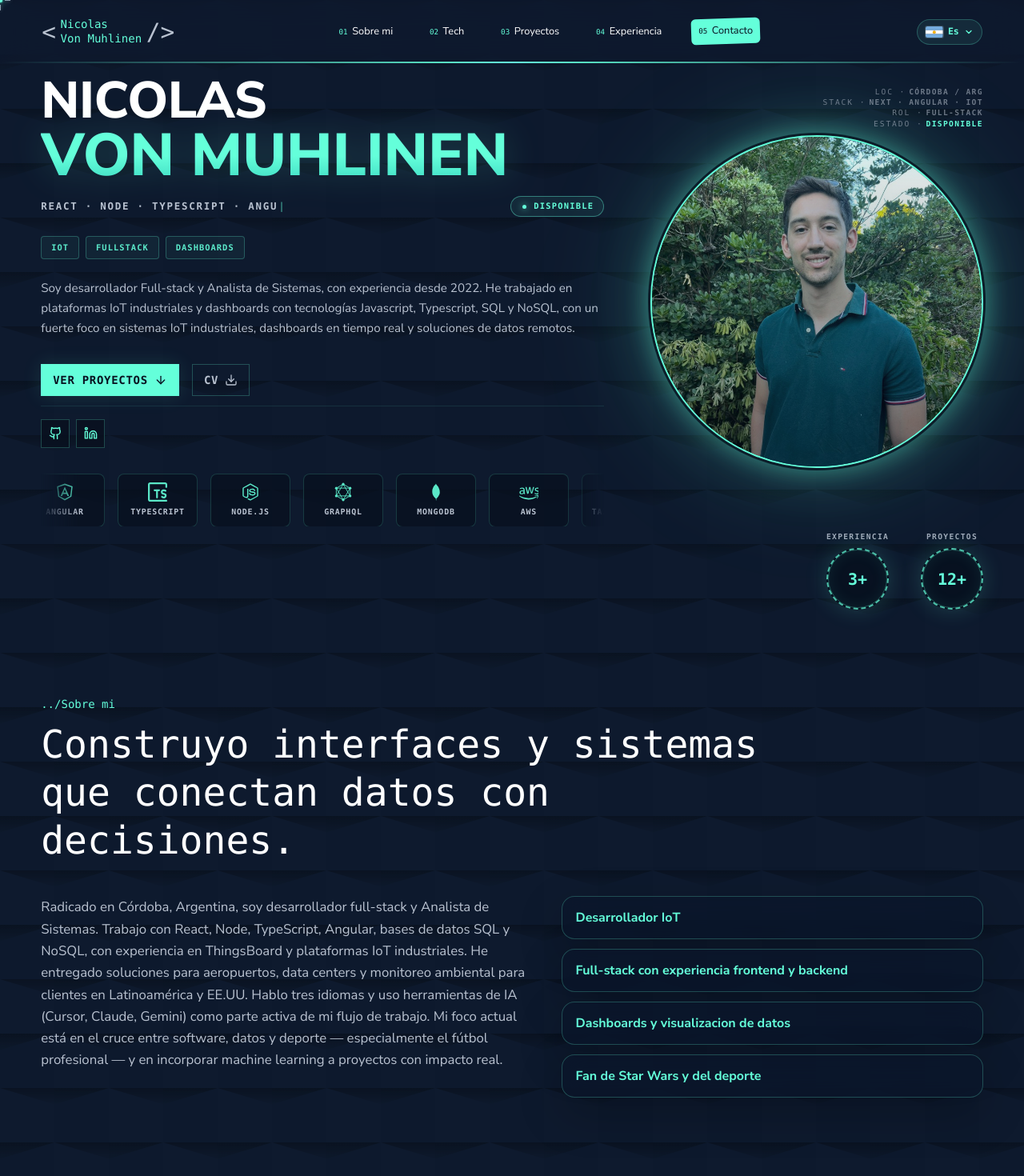
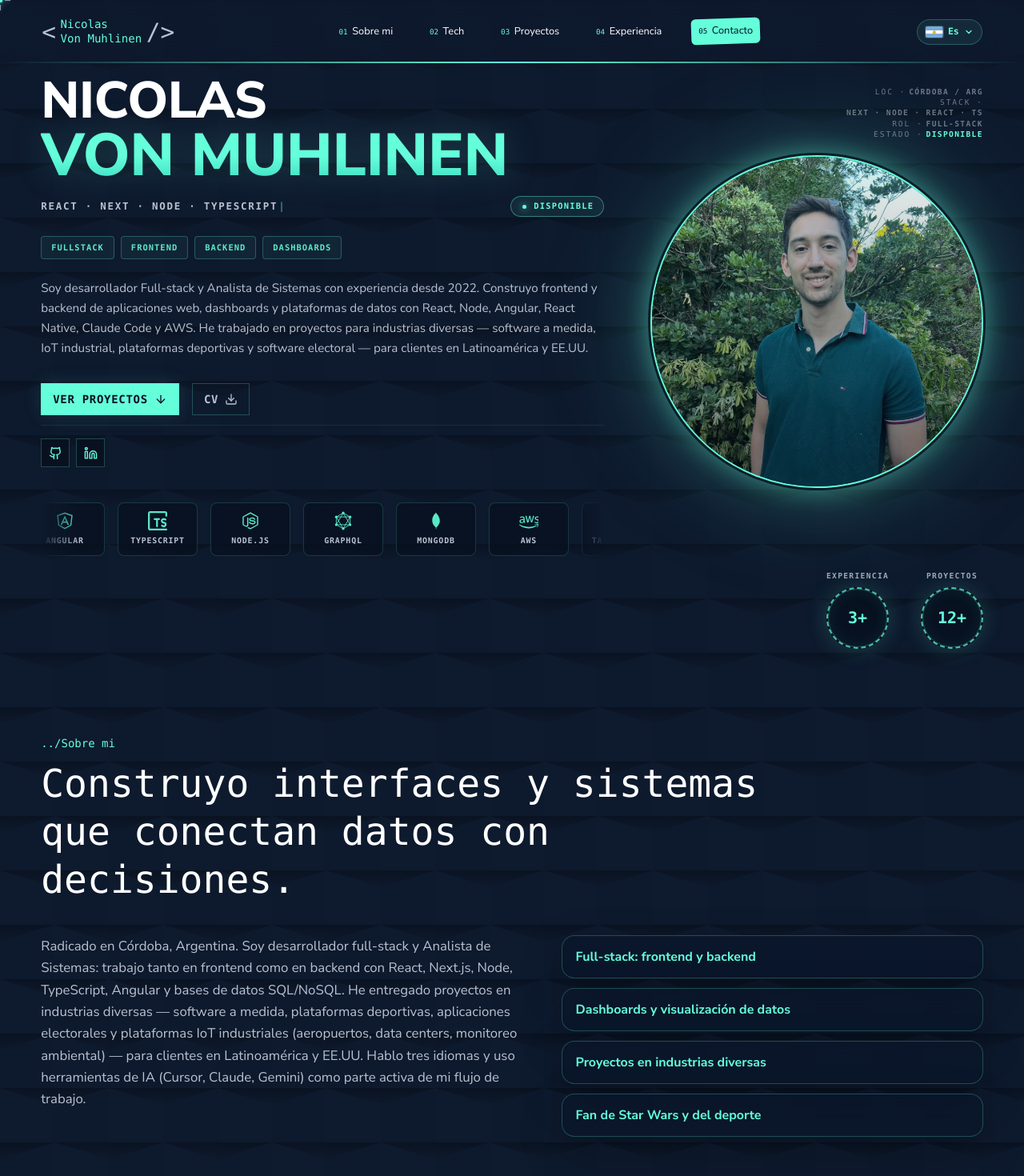
Before and after one commit to nicovon24/PortafolioNuevo, a Next.js app: page / in a window 1280 px wide. Shown: the top 1470 px of the page at 80% size. Built offline with nearby package versions, Linux system fonts and the light colour scheme.

Commit message:
fix: update texts about me

```diff
--- a/public/locales/en/common.json
+++ b/public/locales/en/common.json
@@ -10,7 +10,7 @@
     "locKey": "Loc ·",
     "locVal": "Córdoba / ARG",
     "stackKey": "Stack ·",
-    "stackVal": "Next · Angular · IoT",
+    "stackVal": "Next · Node · React · TS",
     "roleKey": "Role ·",
     "roleVal": "Full-stack",
     "statusKey": "Status ·",
@@ -23,22 +23,22 @@
     "experienceStat": "Experience",
     "projectsStat": "Projects",
     "stackFocus": "Focus & stack",
-    "intro": "I'm a Full-stack Developer and Systems Analyst with experience since 2022. I've worked on industrial IoT platforms and dashboards using JavaScript, TypeScript, SQL and NoSQL technologies, with a strong focus on industrial IoT systems, real-time dashboards, and remote data solutions.",
+    "intro": "I'm a Full-stack Developer and Systems Analyst with experience since 2022. I build the frontend and backend of web applications, dashboards and data platforms with React, Node, Angular, React Native, Claude Code and AWS. I've worked on projects across diverse industries — custom software, industrial IoT, sports platforms and electoral software — for clients in Latin America and the US.",
     "phrases": [
       "Full-stack developer",
-      "React · Node · TypeScript · Angular",
+      "React · Next · Node · TypeScript",
       "+3 years of experience",
-      "IoT, Dashboards & Sports"
+      "Frontend · Backend · Product"
     ]
   },
   "about": {
     "eyebrow": "../About me",
     "title": "I build interfaces and systems that connect data with decisions.",
-    "description": "Based in Córdoba, Argentina, I'm a full-stack developer and Systems Analyst. I work with React, Node, TypeScript, Angular, SQL and NoSQL databases, with experience in ThingsBoard and industrial IoT platforms. I've delivered solutions for airports, data centers and environmental monitoring for clients in Latin America and the US. I speak three languages and use AI tools (Cursor, Claude, Gemini) as an active part of my workflow. My current focus is at the intersection of software, data and sport — especially professional football — and incorporating machine learning into projects with real impact.",
+    "description": "Based in Córdoba, Argentina. I'm a full-stack developer and Systems Analyst: I work both on the frontend and the backend with React, Next.js, Node, TypeScript, Angular and SQL/NoSQL databases. I've shipped projects across diverse industries — custom software, sports platforms, electoral applications and industrial IoT platforms (airports, data centers, environmental monitoring) — for clients in Latin America and the US. I speak three languages and use AI tools (Cursor, Claude, Gemini) as an active part of my workflow.",
     "services": [
-      "IoT Developer",
-      "Full-stack with frontend and backend experience",
-      "Dashboards and data visualization",
+      "Full-stack: frontend & backend",
+      "Dashboards & data visualization",
+      "Projects across diverse industries",
       "Star Wars and sports fan"
     ]
   },
@@ -81,7 +81,7 @@
     "title": "Experience",
     "items": {
       "senzary": {
-        "title": "Full-stack IoT Developer",
+        "title": "Full-stack Developer · Industrial IoT",
         "date": "August 2023 - Present",
         "points": [
           "End-to-end industrial IoT dashboard work with strong UX/UI emphasis for operations and quick reading of sensors and KPIs",
@@ -114,7 +114,7 @@
   "contact": {
     "eyebrow": "../Contact",
     "title": "Available for freelance and full-time positions.",
-    "description": "If you have a project involving data, IoT or sports — or just want to connect — feel free to reach out.",
+    "description": "If you have a project — custom software, dashboards, data platforms or any idea — feel free to reach out.",
     "form": {
       "name": "Name",
       "namePlaceholder": "Your name",
--- a/public/locales/es/common.json
+++ b/public/locales/es/common.json
@@ -10,7 +10,7 @@
     "locKey": "Loc ·",
     "locVal": "Córdoba / ARG",
     "stackKey": "Stack ·",
-    "stackVal": "Next · Angular · IoT",
+    "stackVal": "Next · Node · React · TS",
     "roleKey": "Rol ·",
     "roleVal": "Full-stack",
     "statusKey": "Estado ·",
@@ -23,22 +23,22 @@
     "experienceStat": "Experiencia",
     "projectsStat": "Proyectos",
     "stackFocus": "Enfoques y stack",
-    "intro": "Soy desarrollador Full-stack y Analista de Sistemas, con experiencia desde 2022. He trabajado en plataformas IoT industriales y dashboards con tecnologías Javascript, Typescript, SQL y NoSQL, con un fuerte foco en sistemas IoT industriales, dashboards en tiempo real y soluciones de datos remotos.",
+    "intro": "Soy desarrollador Full-stack y Analista de Sistemas con experiencia desde 2022. Construyo frontend y backend de aplicaciones web, dashboards y plataformas de datos con React, Node, Angular, React Native, Claude Code y AWS. He trabajado en proyectos para industrias diversas — software a medida, IoT industrial, plataformas deportivas y software electoral — para clientes en Latinoamérica y EE.UU.",
     "phrases": [
       "Full-stack developer",
-      "React · Node · TypeScript · Angular",
+      "React · Next · Node · TypeScript",
       "+3 años de experiencia",
-      "IoT, Dashboards y Deportes"
+      "Frontend · Backend · Producto"
     ]
   },
   "about": {
     "eyebrow": "../Sobre mi",
     "title": "Construyo interfaces y sistemas que conectan datos con decisiones.",
-    "description": "Radicado en Córdoba, Argentina, soy desarrollador full-stack y Analista de Sistemas. Trabajo con React, Node, TypeScript, Angular, bases de datos SQL y NoSQL, con experiencia en ThingsBoard y plataformas IoT industriales. He entregado soluciones para aeropuertos, data centers y monitoreo ambiental para clientes en Latinoamérica y EE.UU. Hablo tres idiomas y uso herramientas de IA (Cursor, Claude, Gemini) como parte activa de mi flujo de trabajo. Mi foco actual está en el cruce entre software, datos y deporte — especialmente el fútbol profesional — y en incorporar machine learning a proyectos con impacto real.",
+    "description": "Radicado en Córdoba, Argentina. Soy desarrollador full-stack y Analista de Sistemas: trabajo tanto en frontend como en backend con React, Next.js, Node, TypeScript, Angular y bases de datos SQL/NoSQL. He entregado proyectos en industrias diversas — software a medida, plataformas deportivas, aplicaciones electorales y plataformas IoT industriales (aeropuertos, data centers, monitoreo ambiental) — para clientes en Latinoamérica y EE.UU. Hablo tres idiomas y uso herramientas de IA (Cursor, Claude, Gemini) como parte activa de mi flujo de trabajo.",
     "services": [
-      "Desarrollador IoT",
-      "Full-stack con experiencia frontend y backend",
-      "Dashboards y visualizacion de datos",
+      "Full-stack: frontend y backend",
+      "Dashboards y visualización de datos",
+      "Proyectos en industrias diversas",
       "Fan de Star Wars y del deporte"
     ]
   },
@@ -81,7 +81,7 @@
     "title": "Experiencias",
     "items": {
       "senzary": {
-        "title": "Full-stack IoT Developer",
+        "title": "Full-stack Developer · IoT industrial",
         "date": "Agosto 2023 - Actualidad",
         "points": [
           "Desarrollo end-to-end de dashboards IoT industriales, con fuerte foco en UX/UI para supervisión y lectura rápida de sensores y KPIs",
@@ -114,7 +114,7 @@
   "contact": {
     "eyebrow": "../Contacto",
     "title": "Disponible para freelance y posiciones full-time.",
-    "description": "Si tenés un proyecto con datos, IoT o deportes — o simplemente querés charlar — escribime.",
+    "description": "Si tenés un proyecto — software a medida, dashboards, plataformas de datos o cualquier idea — escribime.",
     "form": {
       "name": "Nombre",
       "namePlaceholder": "Tu nombre",
--- a/src/app/layout.tsx
+++ b/src/app/layout.tsx
@@ -11,9 +11,9 @@ const nunitoSans = Nunito_Sans({
 });
 
 export const metadata: Metadata = {
-  title: "Nicolas Von Muhlinen | Full-stack IoT Developer",
+  title: "Nicolas Von Muhlinen | Full-stack Developer",
   description:
-    "Portfolio de Nicolas Von Muhlinen, desarrollador Full-stack IoT basado en Cordoba, Argentina.",
+    "Portfolio de Nicolas Von Muhlinen, desarrollador Full-stack (frontend y backend) basado en Córdoba, Argentina. Proyectos en industrias diversas: software a medida, plataformas de datos, dashboards e IoT.",
   // Dark Reader looks for meta[name=darkreader-lock]; Next skips `other` values that are "", so content must be non-empty.
   other: {
     "darkreader-lock": "on",
--- a/src/components/sections/HeroSection.tsx
+++ b/src/components/sections/HeroSection.tsx
@@ -49,7 +49,7 @@ const hudValMuted =
 const hudValAccent =
   "text-right font-semibold uppercase tracking-[0.14em] text-accent";
 
-const HERO_TAGS = ["IoT", "Fullstack", "Dashboards"] as const;
+const HERO_TAGS = ["Fullstack", "Frontend", "Backend", "Dashboards"] as const;
 
 const heroHudViewport = { once: true as const, margin: "-80px" as const };
 
@@ -117,10 +117,10 @@ export default function HeroSection() {
   return (
     <section
       id="top"
-      className="relative flex min-h-screen w-full flex-col items-start overflow-hidden pb-32 pt-[4.5rem] max-lg:pt-[4.75rem] sm:pb-36 sm:pt-20 lg:pt-24"
+      className="relative flex w-full flex-col items-start overflow-hidden pb-12 pt-28 sm:pb-14 sm:pt-32 lg:min-h-screen lg:pb-36 lg:pt-24"
     >
       <aside
-        className="pointer-events-none absolute right-page z-[2] hidden max-w-[14rem] text-right md:block top-[5.75rem] lg:top-[6.75rem]"
+        className="pointer-events-none absolute right-page top-[5.75rem] z-[2] hidden max-w-[14rem] text-right lg:top-[6.75rem] lg:block"
         aria-label={t("hero.profileSummary")}
       >
         <motion.div
@@ -149,39 +149,11 @@ export default function HeroSection() {
         </motion.div>
       </aside>
 
-      {/* Flex row: text left, photo right; max-w keeps the layout balanced on huge screens */}
-      <div className="relative z-0 mx-auto flex w-full min-w-0 max-w-[110rem] flex-1 flex-col justify-center px-page text-left md:flex-row md:items-center md:gap-6 lg:gap-10 xl:gap-12">
+      {/* Flex row at lg+: text left, photo right. Stacked below lg so the photo doesn't get cramped on tablets. */}
+      <div className="relative z-0 mx-auto flex w-full min-w-0 max-w-[110rem] flex-col justify-start px-page pt-1 text-left lg:flex-1 lg:flex-row lg:items-center lg:justify-center lg:gap-10 lg:pt-0 xl:gap-12">
 
-        {/* ── PHOTO (DOM first → top on mobile; md:order-2 → right on desktop) ── */}
-        <MotionFade className="flex justify-center pb-6 md:order-2 md:ml-auto md:shrink-0 md:pb-0">
-          <div
-            className="relative size-[11.5rem] sm:size-[13.5rem] md:size-[18rem] lg:size-[22rem] xl:size-[26rem]"
-            aria-hidden="false"
-          >
-            {/* ambient glow */}
-            <span className="pointer-events-none absolute -inset-4 rounded-full bg-accent/15 blur-3xl" aria-hidden />
-            {/* pulse ring */}
-            <span className="pointer-events-none absolute inset-0 animate-pulse rounded-full ring-1 ring-accent/25" aria-hidden />
-            {/* photo circle */}
-            <div className="relative size-full overflow-hidden rounded-full border-2 border-accent shadow-[0_0_0_3px_rgba(8,17,31,0.85),0_0_32px_rgba(100,255,218,0.45),0_0_80px_rgba(100,255,218,0.18),inset_0_0_36px_rgba(100,255,218,0.12)]">
-              <Image
-                src="/images/profile/profile.png"
-                alt={profile.name}
-                fill
-                sizes="(min-width: 1280px) 26rem, (min-width: 1024px) 22rem, (min-width: 768px) 18rem, (min-width: 640px) 13.5rem, 11.5rem"
-                className="object-cover object-[center_18%]"
-                priority
-              />
-              <span
-                className="pointer-events-none absolute inset-0 bg-[radial-gradient(circle_at_50%_30%,rgba(100,255,218,0.08),transparent_60%),linear-gradient(180deg,rgba(8,17,31,0.05)_0%,rgba(8,17,31,0.55)_100%)]"
-                aria-hidden
-              />
-            </div>
-          </div>
-        </MotionFade>
-
-        {/* ── TEXT (md:order-1 → left on desktop) ── */}
-        <div className="min-w-0 flex-1 md:order-1 md:max-w-[34rem] lg:max-w-[38rem] xl:max-w-[44rem]">
+        {/* ── TEXT (DOM first → above on tablet/mobile / left on desktop) ── */}
+        <div className="min-w-0 flex-1 lg:max-w-[38rem] xl:max-w-[44rem]">
           <MotionSlide direction="left">
             <HeroScrambleName
               firstName={heroFirstName}
@@ -242,7 +214,7 @@ export default function HeroSection() {
           </MotionFade>
           <MotionFade delay={0.28} className="mt-6 sm:mt-8">
             <div
-              className="hero-tech-mask group/hero-tech relative w-full overflow-hidden"
+              className="hero-tech-mask group/hero-tech relative w-full overflow-x-clip overflow-y-visible py-3"
               aria-label="Tech and tools carousel"
               role="region"
             >
@@ -269,10 +241,38 @@ export default function HeroSection() {
             </div>
           </MotionFade>
         </div>
+
+        {/* ── PHOTO (DOM last → below carousel on tablet/mobile / right on desktop) ── */}
+        <MotionFade className="flex justify-center pt-6 lg:order-2 lg:ml-auto lg:shrink-0 lg:pt-0">
+          <div
+            className="relative size-[14rem] sm:size-[16rem] md:size-[18rem] lg:size-[22rem] xl:size-[26rem]"
+            aria-hidden="false"
+          >
+            {/* ambient glow */}
+            <span className="pointer-events-none absolute -inset-4 rounded-full bg-accent/15 blur-3xl" aria-hidden />
+            {/* pulse ring */}
+            <span className="pointer-events-none absolute inset-0 animate-pulse rounded-full ring-1 ring-accent/25" aria-hidden />
+            {/* photo circle */}
+            <div className="relative size-full overflow-hidden rounded-full border-2 border-accent shadow-[0_0_0_3px_rgba(8,17,31,0.85),0_0_32px_rgba(100,255,218,0.45),0_0_80px_rgba(100,255,218,0.18),inset_0_0_36px_rgba(100,255,218,0.12)]">
+              <Image
+                src="/images/profile/profile.png"
+                alt={profile.name}
+                fill
+                sizes="(min-width: 1280px) 26rem, (min-width: 1024px) 22rem, (min-width: 768px) 18rem, (min-width: 640px) 16rem, 14rem"
+                className="object-cover object-[center_18%]"
+                priority
+              />
+              <span
+                className="pointer-events-none absolute inset-0 bg-[radial-gradient(circle_at_50%_30%,rgba(100,255,218,0.08),transparent_60%),linear-gradient(180deg,rgba(8,17,31,0.05)_0%,rgba(8,17,31,0.55)_100%)]"
+                aria-hidden
+              />
+            </div>
+          </div>
+        </MotionFade>
       </div>
 
       <motion.aside
-        className="pointer-events-none absolute bottom-[4.25rem] right-page z-[2] flex gap-8 sm:bottom-10 sm:gap-10"
+        className="pointer-events-none absolute bottom-[4.25rem] right-page z-[2] hidden gap-8 sm:bottom-10 sm:gap-10 lg:flex"
         aria-label={t("hero.statsLabel")}
         variants={heroStatsListVariants}
         initial="hidden"
--- a/src/data/portfolio.ts
+++ b/src/data/portfolio.ts
@@ -12,9 +12,9 @@ export const profile = {
   roleSecond: "Developer",
   location: "Córdoba, Argentina",
   intro:
-    "Soy desarrollador Full-stack y Analista de Sistemas, con experiencia desde 2022. He trabajado en plataformas IoT industriales y dashboards con tecnologías Javascript, Typescript, SQL y NoSQL, con un fuerte foco en sistemas IoT industriales, dashboards en tiempo real y soluciones de datos remotos.",
+    "Soy desarrollador Full-stack y Analista de Sistemas con experiencia desde 2022. Construyo frontend y backend de aplicaciones web, dashboards y plataformas de datos con React, Node, Angular, React Native, Claude Code y AWS. He trabajado en proyectos para industrias diversas — software a medida, IoT industrial, plataformas deportivas y software electoral — para clientes en Latinoamérica y EE.UU.",
   about:
-    "Radicado en Córdoba, Argentina, soy desarrollador full-stack y Analista de Sistemas. Trabajo con React, Node, TypeScript, Angular, bases de datos SQL y NoSQL, con experiencia en ThingsBoard y plataformas IoT industriales. He entregado soluciones para aeropuertos, data centers y monitoreo ambiental para clientes en Latinoamérica y EE.UU. Hablo tres idiomas y uso herramientas de IA (Cursor, Claude, Gemini) como parte activa de mi flujo de trabajo. Mi foco actual está en el cruce entre software, datos y deporte — especialmente el fútbol profesional — y en incorporar machine learning a proyectos con impacto real.",
+    "Radicado en Córdoba, Argentina. Soy desarrollador full-stack y Analista de Sistemas: trabajo tanto en frontend como en backend con React, Next.js, Node, TypeScript, Angular y bases de datos SQL/NoSQL. He entregado proyectos en industrias diversas — software a medida, plataformas deportivas, aplicaciones electorales y plataformas IoT industriales (aeropuertos, data centers, monitoreo ambiental) — para clientes en Latinoamérica y EE.UU. Hablo tres idiomas y uso herramientas de IA (Cursor, Claude, Gemini) como parte activa de mi flujo de trabajo.",
   email: "nicovon24@gmail.com",
   socials: [
     { label: "GitHub", href: "https://github.com/nicovon24" },
@@ -24,9 +24,9 @@ export const profile = {
 };
 
 export const services = [
-  "Desarrollador IoT",
-  "Full-stack con experiencia frontend y backend",
-  "Dashboards y visualizacion de datos",
+  "Full-stack: frontend y backend",
+  "Dashboards y visualización de datos",
+  "Proyectos en industrias diversas",
   "Fan de Star Wars y del deporte",
 ];
 
```
Also changed, not shown: 1 other file (tests, documents, lock files or other folders).
